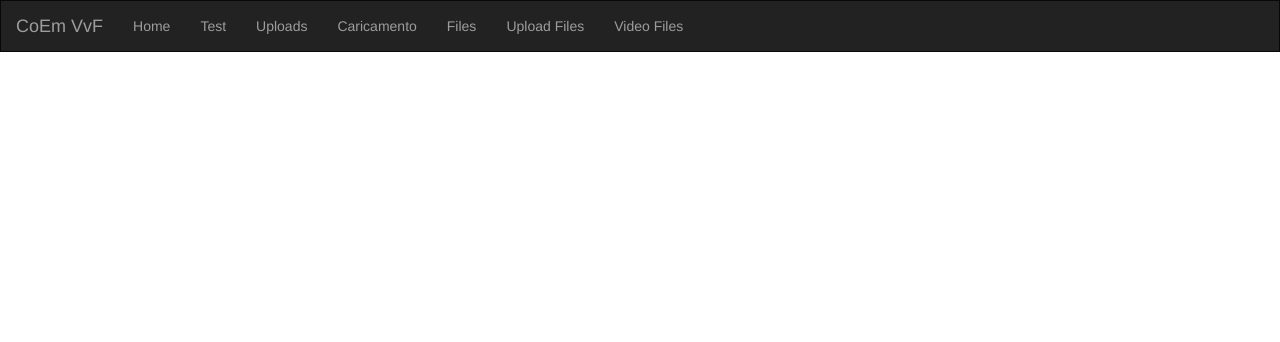
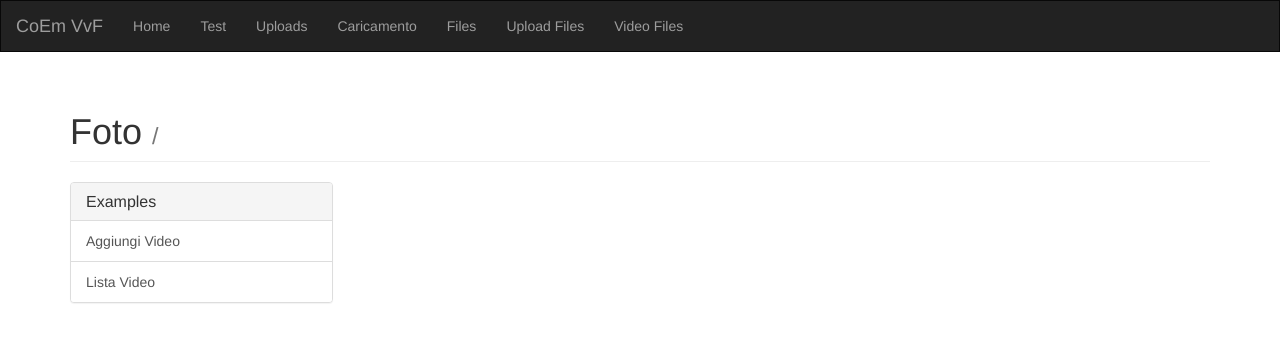
Before and after one commit to valmik1995/vvf_online, a Django app: page /video/list/ in a window 1280 px wide. Shown: the top 342 px of the page. Run offline with Django 3.2, Linux system fonts and the light colour scheme; data that the repository does not hold is empty; some libraries are stand-ins or nearby versions.

Commit message:
Seconda Beta Video

```diff
--- a/caricamento/tasks.py
+++ b/caricamento/tasks.py
@@ -13,7 +13,7 @@
 @shared_task(bind=True)
 def process_file(self, photos_name):
     image = Image.open(photos_name).convert("RGBA")
-    watermark = Image.open('/home/adirimini/vpodrini/project/media/watermarks/IMG_4156.PNG').convert("RGBA")
+    watermark = Image.open('/Users/valmik/PycharmProjects/vvf_online/media/watermarks/IMG_4156.PNG').convert("RGBA")
     main = image
     mark = watermark
 
--- a/caricamento/views.py
+++ b/caricamento/views.py
@@ -83,7 +83,7 @@
         files = request.FILES.getlist('file_field')
         if form.is_valid():
             for f in files:
-                 with open('/home/adirimini/Django_' + f.name, 'wb+') as destination:
+                 with open('/Users/valmik/Downloads/Django_' + f.name, 'wb+') as destination:
                     for chunk in f.chunks():
                         destination.write(chunk)
             return self.form_valid(form)
--- /dev/null
+++ b/video/templates/video/base.html
@@ -0,0 +1,30 @@
+{% extends 'base.html' %}
+
+{% block content %}
+  <h1 class="page-header">
+    Foto
+    <small>/ {% block title %}{% endblock %}</small>
+  </h1>
+  <div class="row">
+    <div class="col-md-3">
+      <div class="panel panel-default">
+        <div class="panel-heading">
+          <h3 class="panel-title">Examples</h3>
+        </div>
+        <div class="list-group">
+          <a href="{% url 'video:video-create' %}" class="list-group-item{% if request.path == '/watermarks/basic-upload/' %} active{% endif %}">
+            Aggiungi Video
+          </a>
+          <a href="{% url 'video:video-list' %}" class="list-group-item{% if request.path == '/watermarks/basic-upload/' %} active{% endif %}">
+            Lista Video
+          </a>
+        </div>
+
+      </div>
+    </div>
+    <div class="col-md-9">
+      {% block video_content %}
+      {% endblock %}
+    </div>
+  </div>
+{% endblock %}
--- a/video/templates/video/video_create.html
+++ b/video/templates/video/video_create.html
@@ -1,7 +1,7 @@
-{% extends 'base.html' %}
+{% extends 'video/base.html' %}
 {% load crispy_forms_tags %}
 {% block video_create_active %}active{% endblock %}
-{% block content %}
+{% block video_content %}
 
 
 <form action='.' method='POST' enctype="multipart/form-data">{% csrf_token %}
--- a/video/templates/video/video_delete.html
+++ b/video/templates/video/video_delete.html
@@ -1,6 +1,6 @@
-{% extends 'base.html' %}
+{% extends 'video/base.html' %}
 
-{% block content %}
+{% block video_content %}
 
 
 <form action='.' method='POST'>{% csrf_token %}
--- a/video/templates/video/video_list.html
+++ b/video/templates/video/video_list.html
@@ -1,15 +1,15 @@
-{% extends 'base.html' %}
+{% extends 'video/base.html' %}
 
-{% block content %}
+{% block video_content %}
 
 
 
 {% for instance in object_list %}
 
      <div class="btn-toolbar" role="toolbar" aria-label="Toolbar with button groups">
-        <p>{{ instance.id }} - <a href='{{ instance.get_absolute_url }}'>{{ instance.title }}</a></p>
-       <div class="btn-group mr-2" role="group" aria-label="First group">
-        <button type="button" class="btn btn-primary">Update</button>
+        <p  style="float: left">{{ instance.id }} - <a href='{{ instance.get_absolute_url }}'>{{ instance.title }}</a></p>
+       <div class="btn-group mr-5" role="group" aria-label="First group">
+        <button type="button" class="btn btn-primary"><a href="../{{ instance.id }}/update" style="color:inherit">Update</a></button>
        </div>
        <div class="btn-group mr-2" role="group" aria-label="Second group">
          <button type="button" class="btn btn-danger"><a href="../{{ instance.id }}/delete" style="color:inherit">Delete</a></button>
--- a/video/views.py
+++ b/video/views.py
@@ -3,7 +3,7 @@
 from django.shortcuts import render, redirect, get_object_or_404
 from .forms import VideoForm
 from .models import Video
-from .tasks import video_720
+from .tasks import watermark
 
 class VideoCreateView(View):
     form_class = VideoForm
@@ -20,7 +20,7 @@
             newpost = form.save(commit=False)
             newpost.save()
             form.save()
-            video = video_720.delay(newpost.pk, 720)
+            video = watermark.delay(newpost.pk)
             return redirect(self.success_url)
         else:
             return render(request, self.template_name, {'form': form})
--- a/watermarks/tasks.py
+++ b/watermarks/tasks.py
@@ -36,7 +36,7 @@
 
         output_file_name = os.path.join('watermarks', '{}'.format(filename))
         output_file_path = os.path.join(settings.MEDIA_ROOT, output_file_name)
-        watermark = '/home/adirimini/vpodrini/project/media/watermarks/IMG_4156.PNG'
+        watermark = '/Users/valmik/PycharmProjects/vvf_online/media/watermarks/IMG_4156.PNG'
 
         # subprocess.call(['/usr/local/bin/convert', input_file_path, '-resize', '64x64', output_file_path])
         def create_watermark(image_path, final_image_path, watermark):
```
Also changed, not shown: video/tasks.py (+65 -12 lines), video/templates/video/video_detail.html (+7 -2 lines), media/watermarks/Logo16_9.png (added), media/watermarks/logo.png (added), 7 other files.
